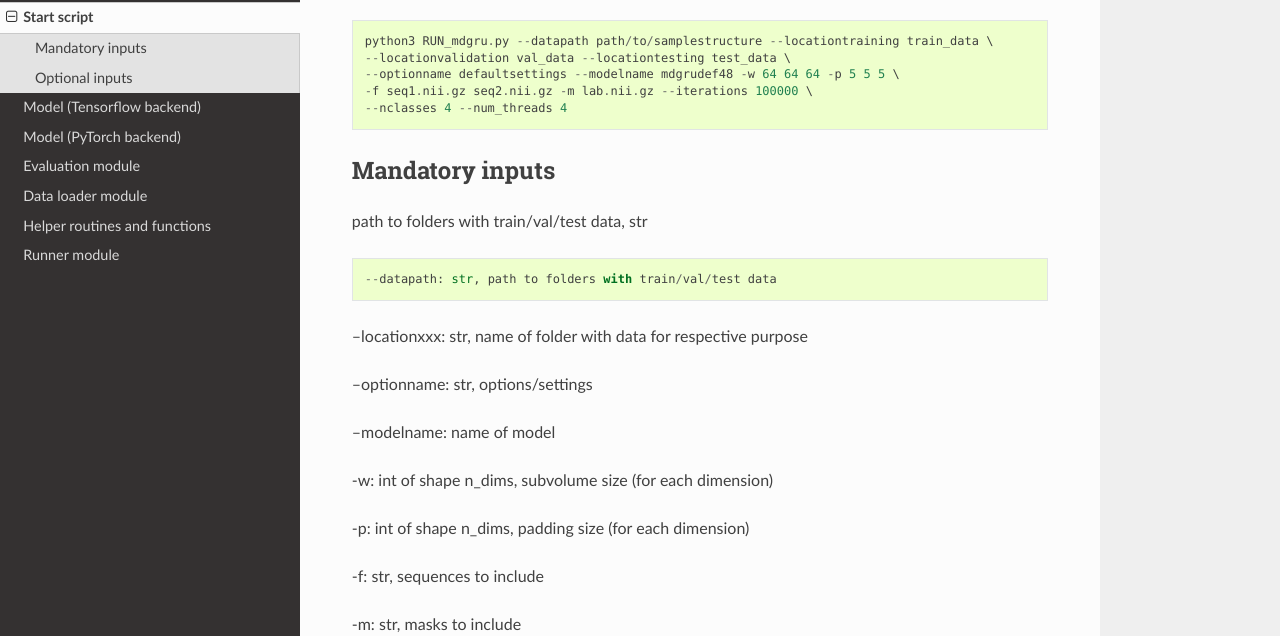
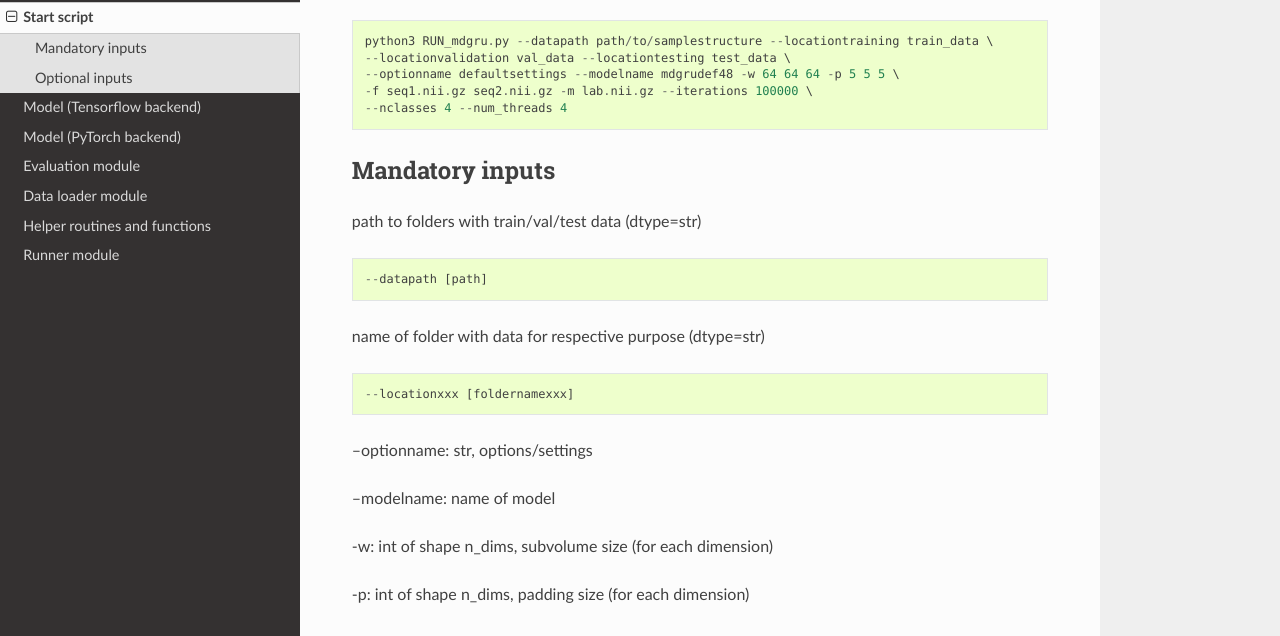
Before and after one commit to zubata88/mdgru, a Sphinx documentation site: the page built from docs/RUN_mdgru.rst, in a window 1280 px wide and 900 px high, cut to the strip 264-900 px from the top of the window. Built offline with Sphinx 7.4.7 and the Read the Docs theme 2.0.0, drawn with Linux system fonts in a browser that asks for light colours.

Commit message:
Update RUN_mdgru.rst

```diff
--- a/docs/RUN_mdgru.rst
+++ b/docs/RUN_mdgru.rst
@@ -15,12 +15,15 @@ Start script
 
 Mandatory inputs
 ----------------
-path to folders with train/val/test data, str
+path to folders with train/val/test data (dtype=str)
 ::
 
-    --datapath: str, path to folders with train/val/test data
+    --datapath [path]
 
---locationxxx: str, name of folder with data for respective purpose
+name of folder with data for respective purpose (dtype=str)
+::
+
+    --locationxxx [foldernamexxx]
 
 --optionname: str, options/settings
 
```
